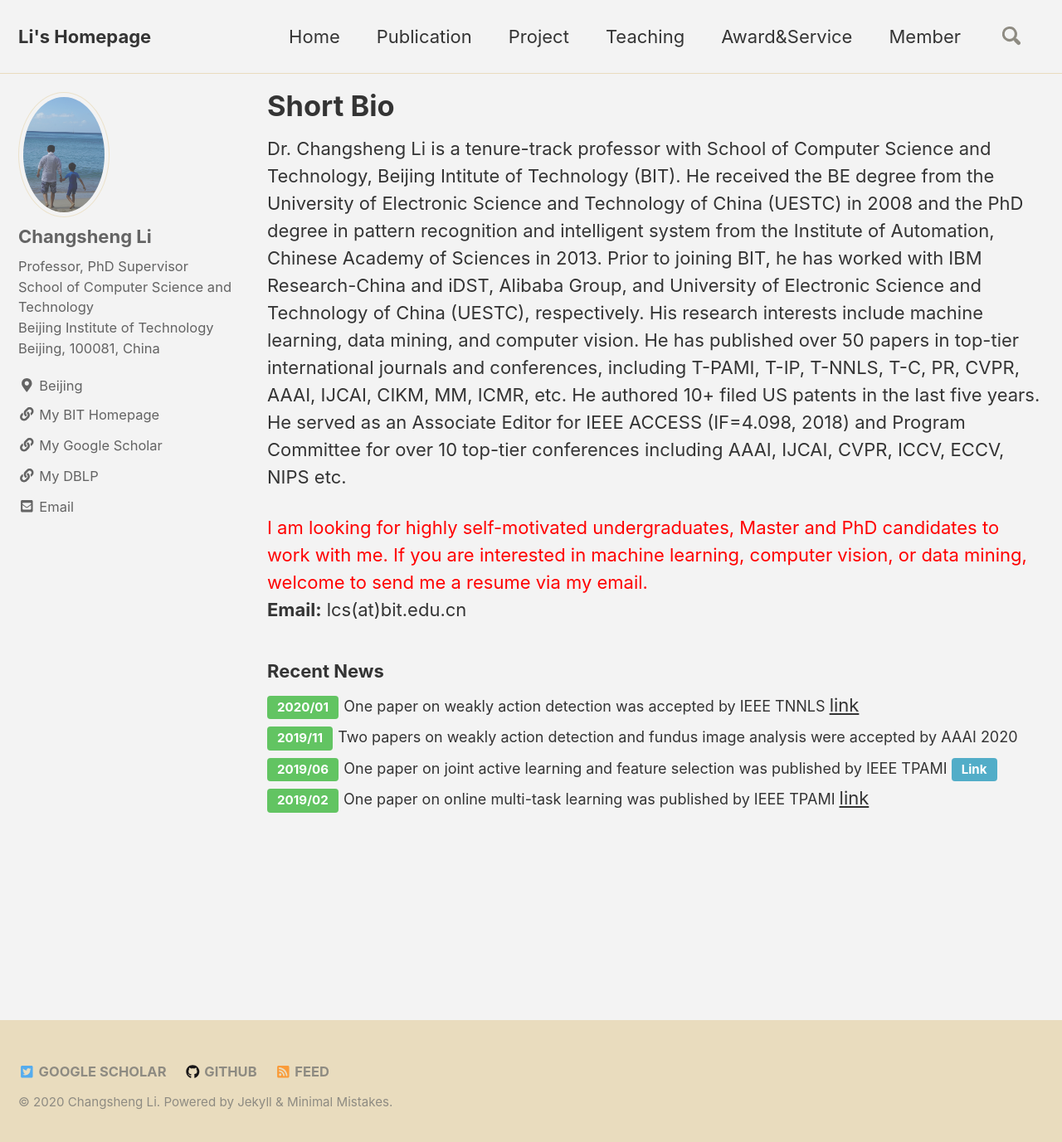
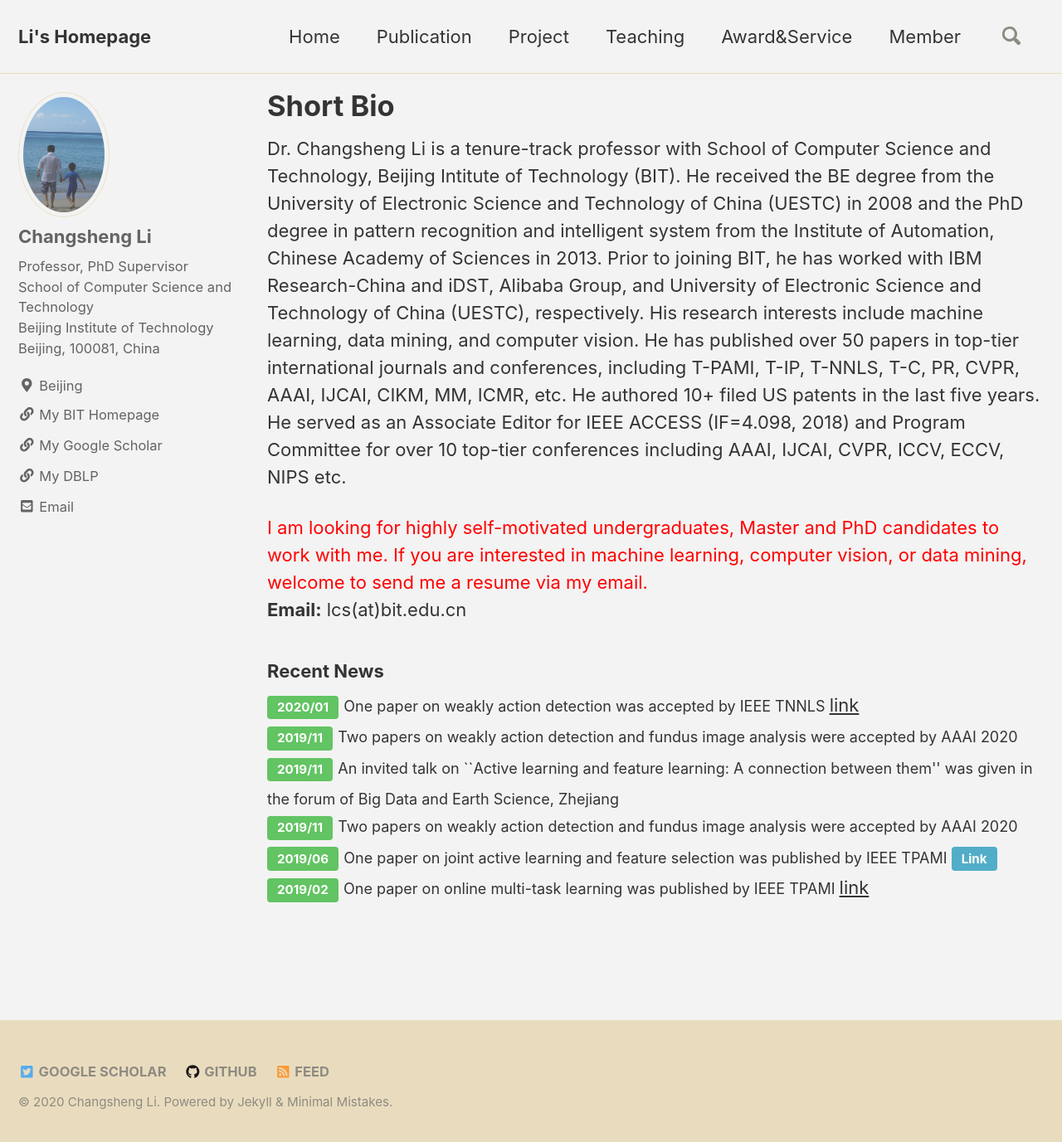
Before and after one commit to csli-bit/csli-bit.github.io, a Jekyll site: the page built from _pages/index.md, in a window 1280 px wide and 1385 px high. Shown: the top 1377 px of the window at 83% size. Built offline with Jekyll 4.4.1, drawn with Linux system fonts in a browser that asks for light colours; nearby versions of some CDN libraries; comment, search, counter and statistics services are not loaded.

Commit message:
Update index.md

```diff
--- a/_pages/index.md
+++ b/_pages/index.md
@@ -21,6 +21,8 @@ If you are interested in machine learning, computer vision, or data mining, welc
 [2020/01](#link){: .btn .btn--success .btn--small} <font size="4">
 One paper on weakly action detection was accepted by IEEE TNNLS </font> [link](https://ieeexplore.ieee.org/document/8967204/)<br>
 [2019/11](#link){: .btn .btn--success .btn--small} <font size="4">Two papers on weakly action detection and fundus image analysis were accepted by AAAI 2020 </font> <br>
+[2019/11](#link){: .btn .btn--success .btn--small} <font size="4"> An invited talk on ``Active learning and feature learning: A connection between them'' was given in the forum of Big Data and Earth Science, Zhejiang</font> <br>
+[2019/11](#link){: .btn .btn--success .btn--small} <font size="4">Two papers on weakly action detection and fundus image analysis were accepted by AAAI 2020 </font> <br>
 [2019/06](#link){: .btn .btn--success .btn--small} <font size="4">
 One paper on joint active learning and feature selection was published by IEEE TPAMI </font> [Link](https://ieeexplore.ieee.org/document/8367893){: .btn .btn--info .btn--small} <br>
 [2019/02](#link){: .btn .btn--success .btn--small} <font size="4">One paper on online multi-task learning was published by IEEE TPAMI </font> [link](https://ieeexplore.ieee.org/document/8260965) <br>
```
